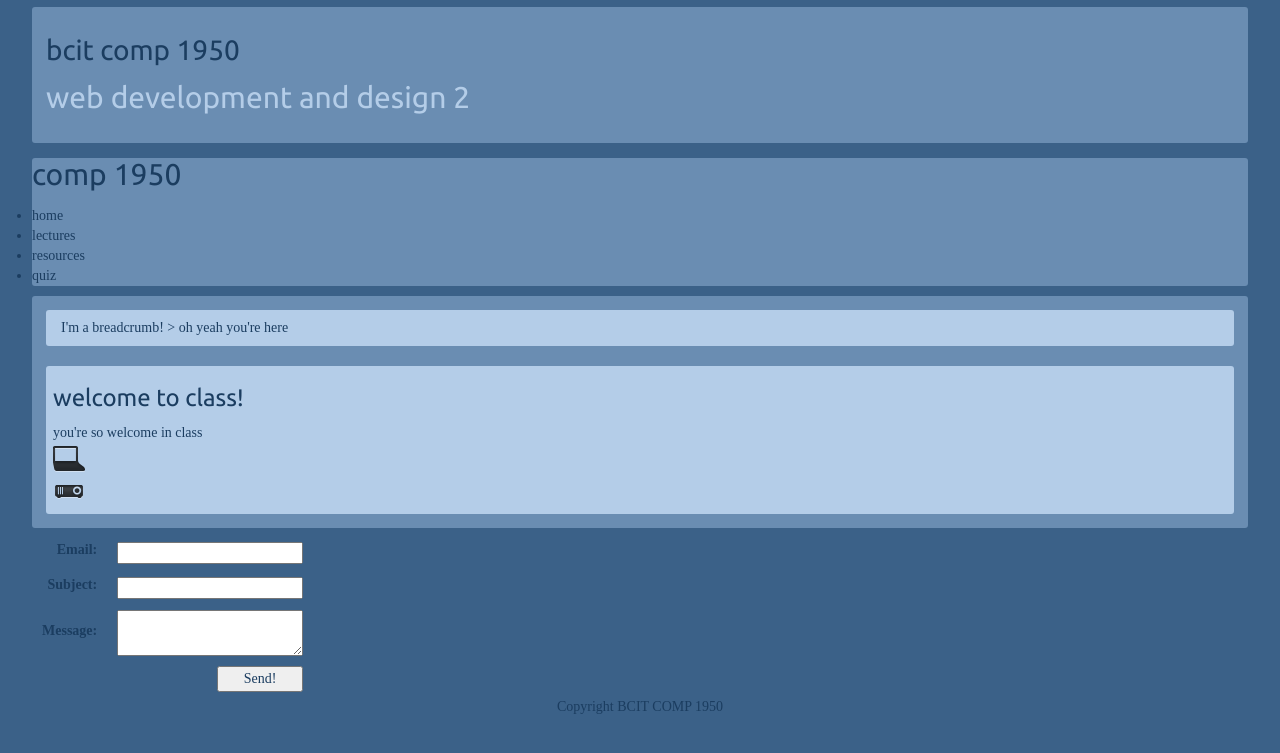
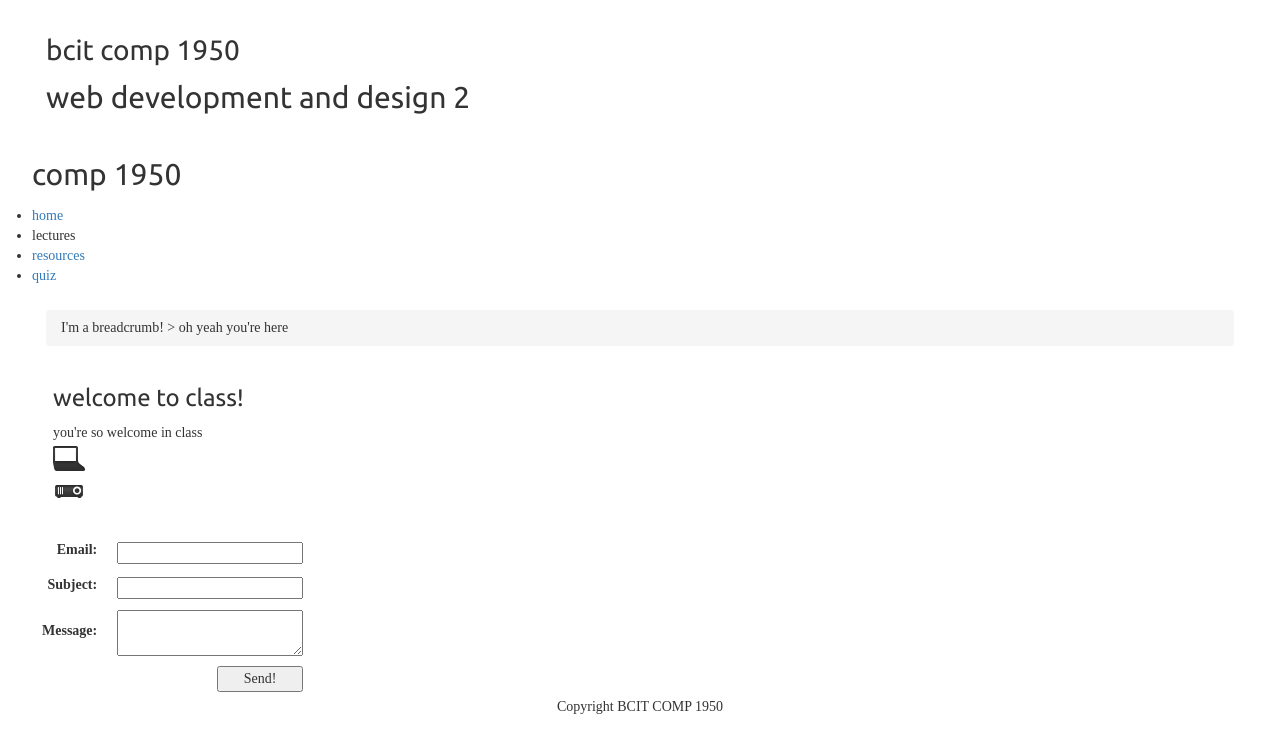
Before and after one commit to Acoli/COMP1950-final-assignment, a PHP site: page / in a window 1280 px wide. Shown: the top 753 px of the page. Run offline with PHP 8.4, Linux system fonts and the light colour scheme; some libraries are stand-ins or nearby versions; some web fonts are replaced.

Commit message:
big css change, let me know what you think. Changed colours and many standard settings

```diff
--- a/public/css/mediaQueries.css
+++ b/public/css/mediaQueries.css
@@ -1,6 +1,6 @@
 @media only screen and (max-width: 1000px){
 	body{
-		min-width: 310px;
+
 	}
 	nav.bac1{
 	background:none;
@@ -27,24 +27,24 @@
 }
 
 /* Smartphones (portrait and landscape) ----------- */
-@media only screen and (min-device-width : 320px) and (max-device-width : 480px) {
+/* @media only screen and (min-device-width : 320px) and (max-device-width : 480px) {
 
-}
+}   */
 
 /* Smartphones (landscape) ----------- */
-@media only screen and (min-width : 321px) {
+/* @media only screen and (min-width : 321px) {
 
-}
+}  */
 
 /* Smartphones (portrait) ----------- */
-@media only screen and (max-width : 320px) {
+/* @media only screen and (max-width : 320px) {
 
-}
+}  */
 
 /* iPads (portrait and landscape) ----------- */
-@media only screen and (min-device-width : 768px) and (max-device-width : 1023px) {
+/* @media only screen and (min-device-width : 768px) and (max-device-width : 1023px) {
 
-}
+} */
 
 /* Laptops and desktops */
 @media only screen and (min-device-width: 1024px){
@@ -52,7 +52,7 @@
 	nav,
 	main,
 	footer{
-		width: 960px;
+		/*width: 960px;*/
 		margin: 0 auto;
 	}
 
--- a/public/css/style.css
+++ b/public/css/style.css
@@ -10,34 +10,28 @@ ul ul {
 
 h1, h2, h3, h4, h5, h6 {
   font-family: "Ubuntu", sans-serif;
-  color: #1B3D60;
   margin: 0.5em 0;
   padding: 0; }
 
 p, li, a, td, footer, span, th, table {
   font-family: "Droid Serif", serif;
-  color: #1B3D60;
   margin: 0;
   padding: 0; }
 
 header, div.content, div.accent, div.breadcrumb, nav, main {
   border-radius: 3px; }
 
-.cac1 {
-  color: #1B3D60; }
+.c1 {
+  background-color: #FFFFFF;
+  color: #172C5B; }
 
-.cac2 {
-  color: #B4CDE8; }
+.c2 {
+  background-color: #BFE5FF;
+  color: #172C5B; }
 
-/* - - - - - - - - */
-.bac1 {
-  background-color: #6A8DB2; }
-
-.bac2 {
-  background-color: #B4CDE8; }
-
-.bac3 {
-  background-color: #3B6188; }
+.c3 {
+  background-color: #0297FE;
+  color: #BFE5FF; }
 
 header {
   padding: 1em;
@@ -63,6 +57,11 @@ div.contblock {
   div.contblock a:link, div.contblock a:visited {
     color: #164DC2; }
 
+div#maincont {
+  margin: 0 auto;
+  width: 80%;
+  max-width: 60em; }
+
 footer {
   text-align: center; }
 
```
Also changed, not shown: sass/style.sass (+13 -19 lines), 1 other file.
